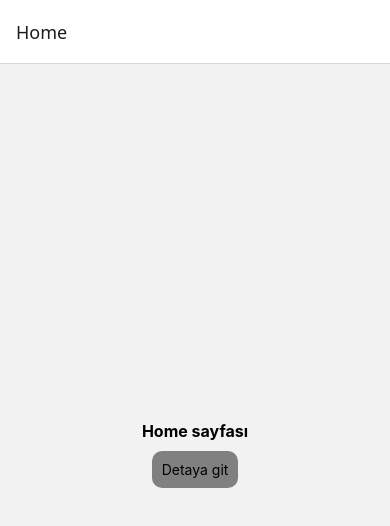
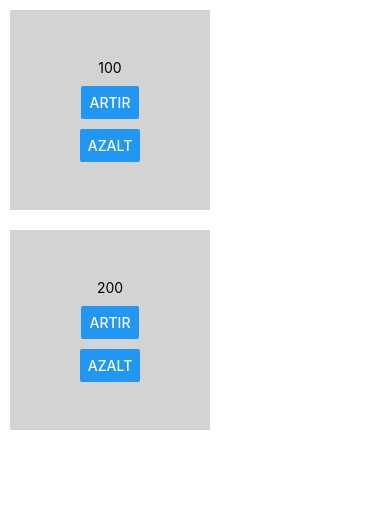
Before and after one commit to RkyErtm/Test-React, a React Native app: screen /Home in a window 390 px wide. Shown: the top 526 px of the page. Built offline with nearby package versions, Linux system fonts and the light colour scheme.

Commit message:
state, useState usage with counter page

```diff
--- a/App.tsx
+++ b/App.tsx
@@ -1,12 +1,13 @@
 import React, {Component} from 'react';
 import {SafeAreaView} from 'react-native';
-import Routes from './src/routes';
+import {Counter} from './src/Counter';
 
 export default class App extends Component {
   render() {
     return (
       <SafeAreaView style={{flex: 1, backgroundColor: '#fff'}}>
-        <Routes />
+        <Counter start={100} step={5} />
+        <Counter start={200} step={10} />
       </SafeAreaView>
     );
   }
--- a/babel.config.js
+++ b/babel.config.js
@@ -1,3 +1,4 @@
+// eslint-disable-next-line no-undef
 module.exports = {
   presets: ['module:@react-native/babel-preset'],
 };
--- /dev/null
+++ b/src/Counter.tsx
@@ -0,0 +1,33 @@
+import React, {useState} from 'react';
+import {Button, Text, View} from 'react-native';
+
+// eslint-disable-next-line @typescript-eslint/no-unused-vars
+interface CounterProps {
+  start: number;
+  step: number;
+}
+
+export const Counter = ({start, step}: CounterProps) => {
+  const [count, setCount] = useState<number>(start);
+  const increment = () => setCount(count + step);
+  const decreament = () => setCount(count - step);
+  return (
+    <View
+      style={{
+        // flex: 1,
+        justifyContent: 'center',
+        display: 'flex',
+        flexDirection: 'column',
+        alignItems: 'center',
+        gap: 10,
+        backgroundColor: 'lightgray',
+        width: 200,
+        height: 200,
+        margin: 10,
+      }}>
+      <Text>{count}</Text>
+      <Button title="Artır" onPress={increment}></Button>
+      <Button title="Azalt" onPress={decreament}></Button>
+    </View>
+  );
+};
--- a/src/routes/index.js
+++ /dev/null
@@ -1,20 +0,0 @@
-import {NavigationContainer} from '@react-navigation/native';
-import React, {Component} from 'react';
-import {createNativeStackNavigator} from '@react-navigation/native-stack';
-import Home from '../screens/Home';
-import Detail from '../screens/Detail';
-
-export default class Routes extends Component {
-  render() {
-    const Stack = createNativeStackNavigator();
-
-    return (
-      <NavigationContainer>
-        <Stack.Navigator initialRouteName={'Home'}>
-          <Stack.Screen name="Home" component={Home} />
-          <Stack.Screen name="Detail" component={Detail} />
-        </Stack.Navigator>
-      </NavigationContainer>
-    );
-  }
-}
--- a/src/screens/Detail/index.js
+++ /dev/null
@@ -1,16 +0,0 @@
-import React, {Component} from 'react';
-import {Text, View} from 'react-native';
-
-export default class Detail extends Component {
-  render() {
-    const {params} = this.params.route;
-    return (
-      <View style={{flex: 1, justifyContent: 'center', alignItems: 'center'}}>
-        <Text style={{fontWeight: 'bold', fontSize: 16}}> Detail sayfası </Text>
-        <Text style={{fontWeight: 'bold', fontSize: 16}}>
-          İsim:{params.name}
-        </Text>
-      </View>
-    );
-  }
-}
--- a/src/screens/Home/index.js
+++ /dev/null
@@ -1,28 +0,0 @@
-/* eslint-disable react/prop-types */
-import React, {Component} from 'react';
-import {Text, TouchableOpacity, View} from 'react-native';
-
-export default class Home extends Component {
-  render() {
-    const {navigation} = this.props;
-    return (
-      <View style={{flex: 1, justifyContent: 'center', alignItems: 'center'}}>
-        <Text style={{fontWeight: 'bold', fontSize: 16}}> Home sayfası </Text>
-        <TouchableOpacity
-          onPress={() =>
-            navigation.navigate('Detail', {
-              name: 'Rukiye',
-            })
-          }
-          style={{
-            padding: 10,
-            marginTop: 10,
-            backgroundColor: 'gray',
-            borderRadius: 10,
-          }}>
-          <Text>Detaya git</Text>
-        </TouchableOpacity>
-      </View>
-    );
-  }
-}
```
Also changed, not shown: src/components/ClassComponent.js (deleted, +0 -12 lines), src/components/FunctionalComponent.js (deleted, +0 -12 lines), src/components/StateComponent.js (deleted, +0 -62 lines), src/components/props/FirstComponent.js (deleted, +0 -29 lines), src/components/props/SecondComponent.js (deleted, +0 -28 lines), .eslintrc.js.
